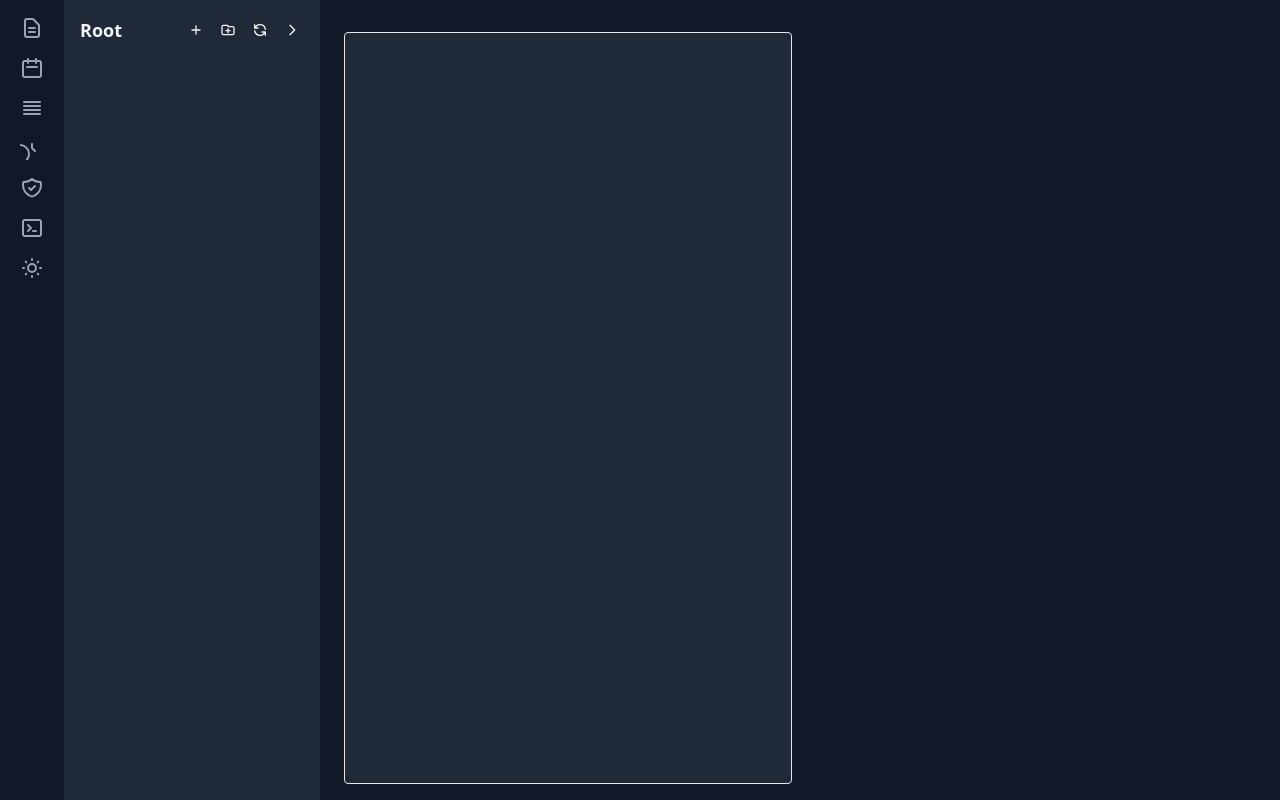
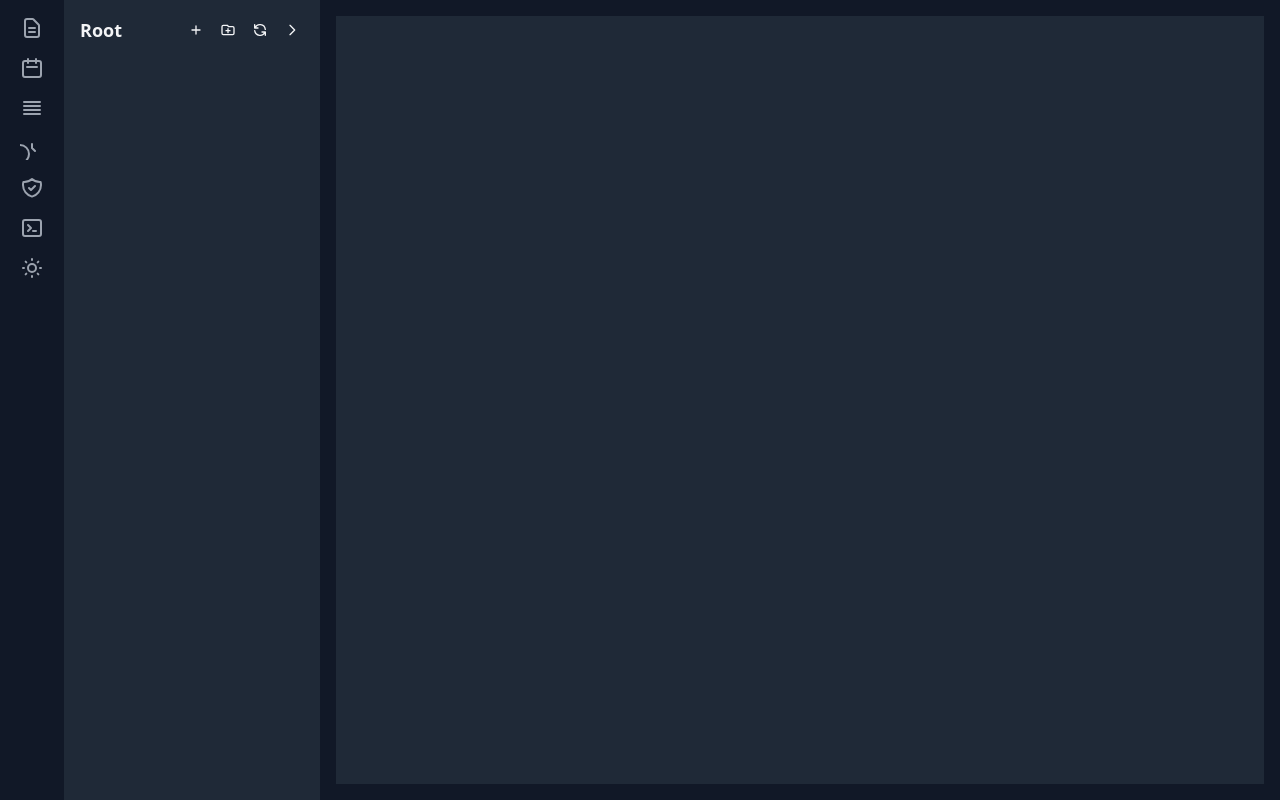
Before and after one commit to andycai/nodian-wails, a Svelte app in the folder frontend/: page / in a window 1280 px wide. Built offline with nearby package versions, Linux system fonts and the light colour scheme.

Commit message:
Optimized markdown live preview function

```diff
--- a/frontend/src/MarkdownEditor.svelte
+++ b/frontend/src/MarkdownEditor.svelte
@@ -10,8 +10,9 @@
     let content = "";
     let md = new MarkdownIt();
     let previousContent = "";
-    const showPreview = writable(true);
     const dispatch = createEventDispatcher();
+    let editorElement: HTMLTextAreaElement;
+    let previewElement: HTMLDivElement;
 
     $: if (selectedFile) {
         loadFile(selectedFile);
@@ -33,14 +34,6 @@
         }
     }
 
-    function togglePreview() {
-        showPreview.update((value) => {
-            const newValue = !value;
-            localStorage.setItem("showPreview", JSON.stringify(newValue));
-            return newValue;
-        });
-    }
-
     function handleKeydown(event: KeyboardEvent) {
         // 支持 Windows 的 Ctrl+S 和 macOS 的 Cmd+S
         if ((event.ctrlKey || event.metaKey) && event.key === "s") {
@@ -57,11 +50,12 @@
         }
     }
 
+    function handleInput(event: Event) {
+        const target = event.target as HTMLTextAreaElement;
+        content = target.value;
+    }
+
     onMount(() => {
-        const storedShowPreview = localStorage.getItem("showPreview");
-        if (storedShowPreview !== null) {
-            showPreview.set(JSON.parse(storedShowPreview));
-        }
         window.addEventListener("keydown", handleKeydown);
         return () => {
             window.removeEventListener("keydown", handleKeydown);
@@ -69,48 +63,54 @@
     });
 
     $: renderedContent = md.render(content);
+
+    function syncScroll() {
+        if (previewElement) {
+            const percentage =
+                editorElement.scrollTop /
+                (editorElement.scrollHeight - editorElement.clientHeight);
+            previewElement.scrollTop =
+                percentage *
+                (previewElement.scrollHeight - previewElement.clientHeight);
+        }
+    }
 </script>
 
-<div class="markdown-editor h-full flex flex-col">
-    <div class="toolbar flex justify-end">
-        <button
-            on:click={togglePreview}
-            class="rounded hover:bg-gray-200 dark:hover:bg-gray-700"
-        >
-            <svg
-                class="w-4 h-4"
-                fill="none"
-                stroke="currentColor"
-                viewBox="0 0 22 22"
-                xmlns="http://www.w3.org/2000/svg"
-            >
-                <path
-                    stroke-linecap="round"
-                    stroke-linejoin="round"
-                    stroke-width="2"
-                    d={$showPreview
-                        ? "M13.875 18.825A10.05 10.05 0 0112 19c-4.478 0-8.268-2.943-9.543-7a9.97 9.97 0 011.563-3.029m5.858.908a3 3 0 114.243 4.243M9.878 9.878l4.242 4.242M9.88 9.88l-3.29-3.29m7.532 7.532l3.29 3.29M3 3l3.59 3.59m0 0A9.953 9.953 0 0112 5c4.478 0 8.268 2.943 9.543 7-1.274 4.057-5.064 7-9.542 7-4.477 0-8.268-2.943-9.542-7z"
-                        : "M15 12a3 3 0 11-6 0 3 3 0 016 0z M2.458 12C3.732 7.943 7.523 5 12 5c4.478 0 8.268 2.943 9.542 7-1.274 4.057-5.064 7-9.542 7-4.477 0-8.268-2.943-9.542-7z"}
-                ></path>
-            </svg>
-        </button>
-    </div>
-    <div class="flex-1 flex">
-        <div class="editor flex-1 px-2">
-            <textarea
-                bind:value={content}
-                class="w-full h-full p-2 border rounded resize-none dark:bg-gray-800 dark:text-gray-100 custom-scrollbar"
-            ></textarea>
-        </div>
-        {#if $showPreview}
-            <div class="preview flex-1 px-2 overflow-y-auto dark:text-gray-100">
-                {@html renderedContent}
-            </div>
-        {/if}
+<div class="markdown-editor h-full flex">
+    <textarea
+        bind:this={editorElement}
+        bind:value={content}
+        on:input={handleInput}
+        on:scroll={syncScroll}
+        class="editor flex-1 p-4 overflow-y-auto dark:bg-gray-800 dark:text-gray-100 custom-scrollbar resize-none"
+    ></textarea>
+    <div
+        bind:this={previewElement}
+        class="preview flex-1 p-4 overflow-y-auto dark:bg-gray-800 dark:text-gray-100 custom-scrollbar"
+    >
+        {@html renderedContent}
     </div>
 </div>
 
 <style>
+    .markdown-editor {
+        display: flex;
+    }
+
+    .editor,
+    .preview {
+        width: 50%;
+        height: 100%;
+    }
+
+    .editor {
+        font-family: monospace;
+        white-space: pre-wrap;
+        word-break: break-word;
+        border: none;
+        outline: none;
+    }
+
     .preview :global(h1) {
         @apply text-2xl font-bold mb-4;
     }
```
